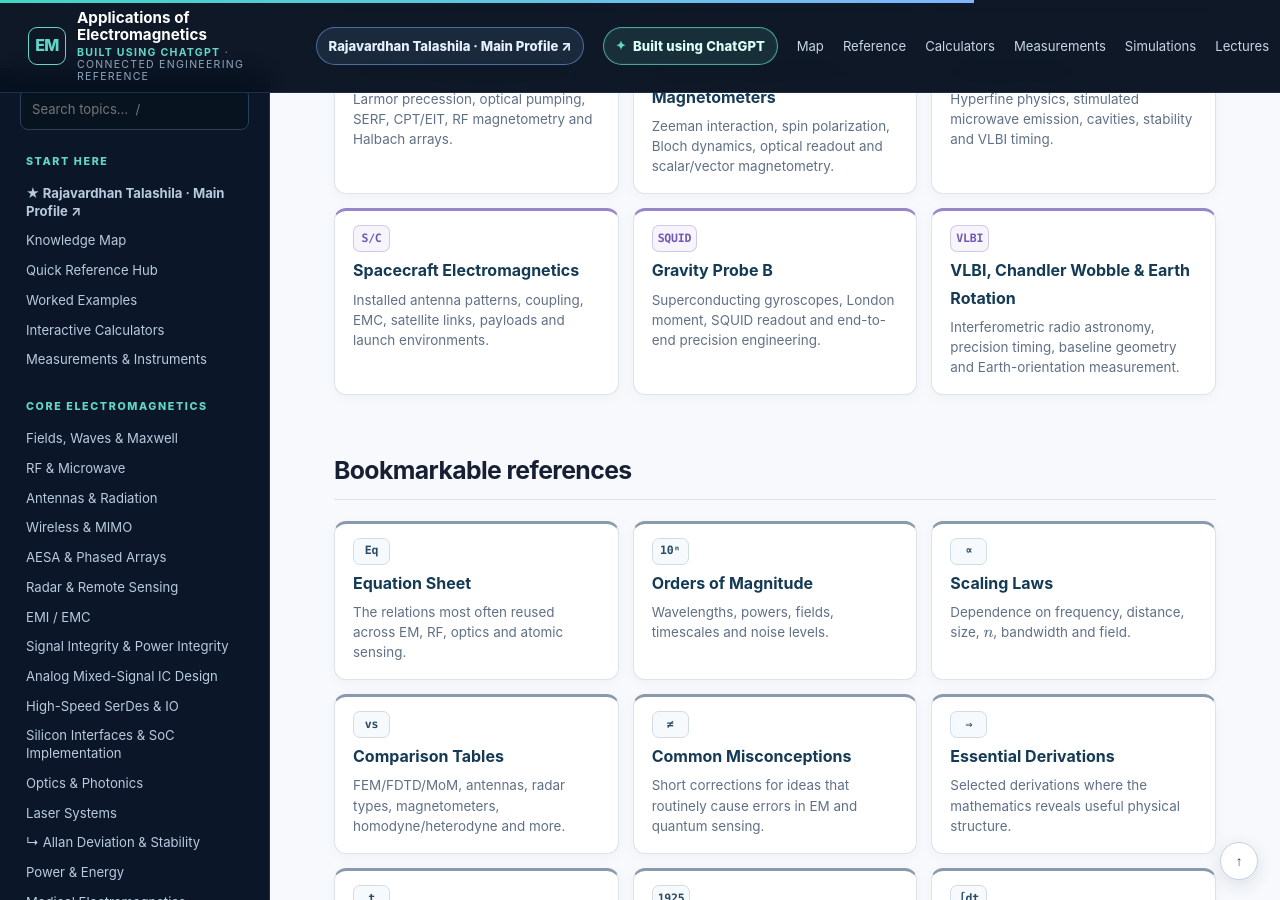
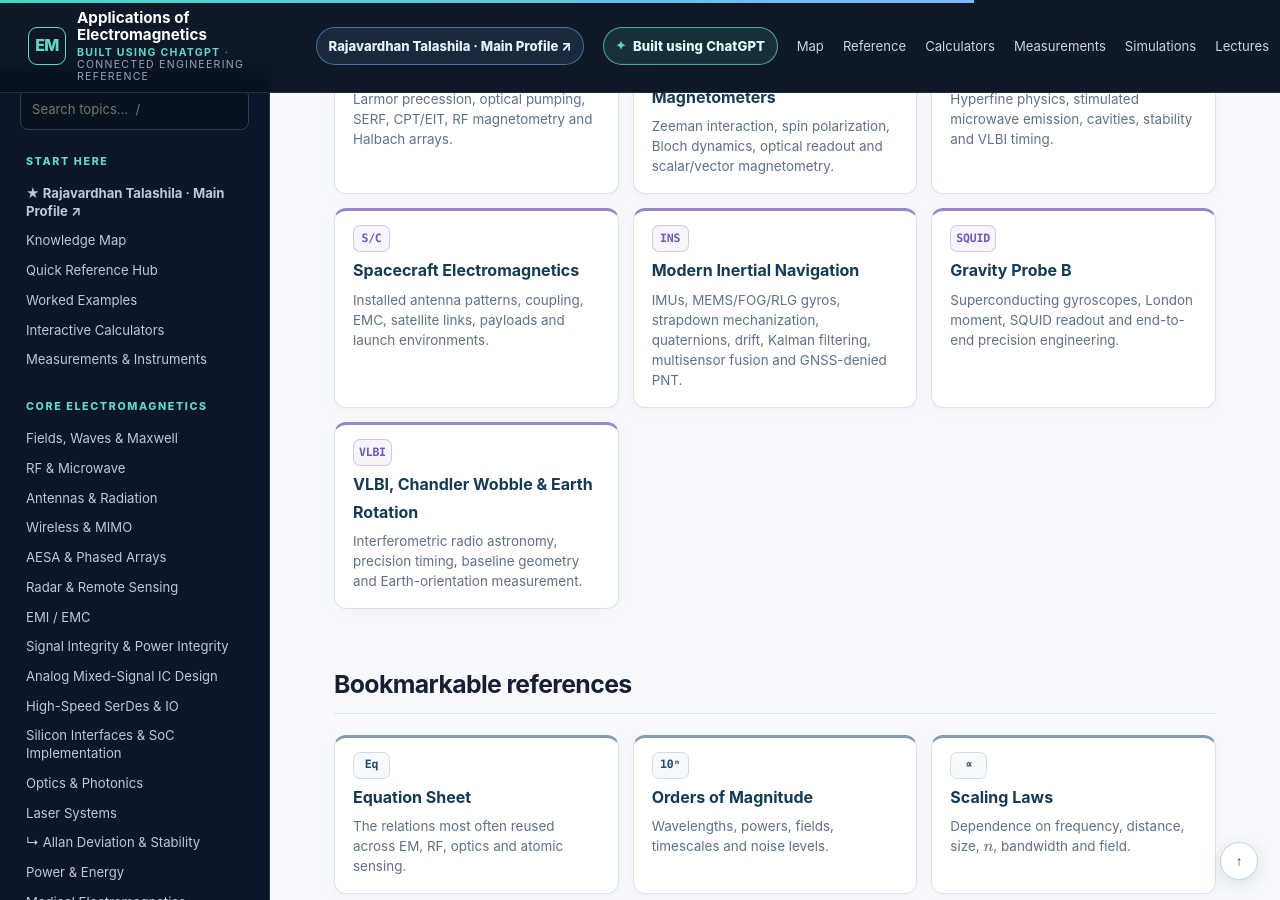
Before and after one commit to RajavardhanT/Electromagnetics_Applications, a Jekyll site: the page built from index.md, in a window 1280 px wide and 900 px high, scrolled down 4450 px. Built offline with Jekyll 4.4.1, drawn with Linux system fonts in a browser that asks for light colours.

Commit message:
Expose inertial navigation on homepage

```diff
--- a/index.md
+++ b/index.md
@@ -125,6 +125,7 @@ description: A connected, practical reference from Maxwell's equations to RF eng
 <a class="reference-card" data-symbol="OPM" href="atomic-magnetometer/"><strong>Optically Pumped Atomic Magnetometers</strong><span>Zeeman interaction, spin polarization, Bloch dynamics, optical readout and scalar/vector magnetometry.</span></a>
 <a class="reference-card" data-symbol="νH" href="hydrogen-maser/"><strong>Hydrogen Maser</strong><span>Hyperfine physics, stimulated microwave emission, cavities, stability and VLBI timing.</span></a>
 <a class="reference-card" data-symbol="S/C" href="computational-em/"><strong>Spacecraft Electromagnetics</strong><span>Installed antenna patterns, coupling, EMC, satellite links, payloads and launch environments.</span></a>
+<a class="reference-card" data-symbol="INS" href="inertial-navigation/"><strong>Modern Inertial Navigation</strong><span>IMUs, MEMS/FOG/RLG gyros, strapdown mechanization, quaternions, drift, Kalman filtering, multisensor fusion and GNSS-denied PNT.</span></a>
 <a class="reference-card" data-symbol="SQUID" href="gravity-probe-b/"><strong>Gravity Probe B</strong><span>Superconducting gyroscopes, London moment, SQUID readout and end-to-end precision engineering.</span></a>
 <a class="reference-card" data-symbol="VLBI" href="earth-space/chandler-wobble-vlbi.html"><strong>VLBI, Chandler Wobble & Earth Rotation</strong><span>Interferometric radio astronomy, precision timing, baseline geometry and Earth-orientation measurement.</span></a>
 </div>
```
